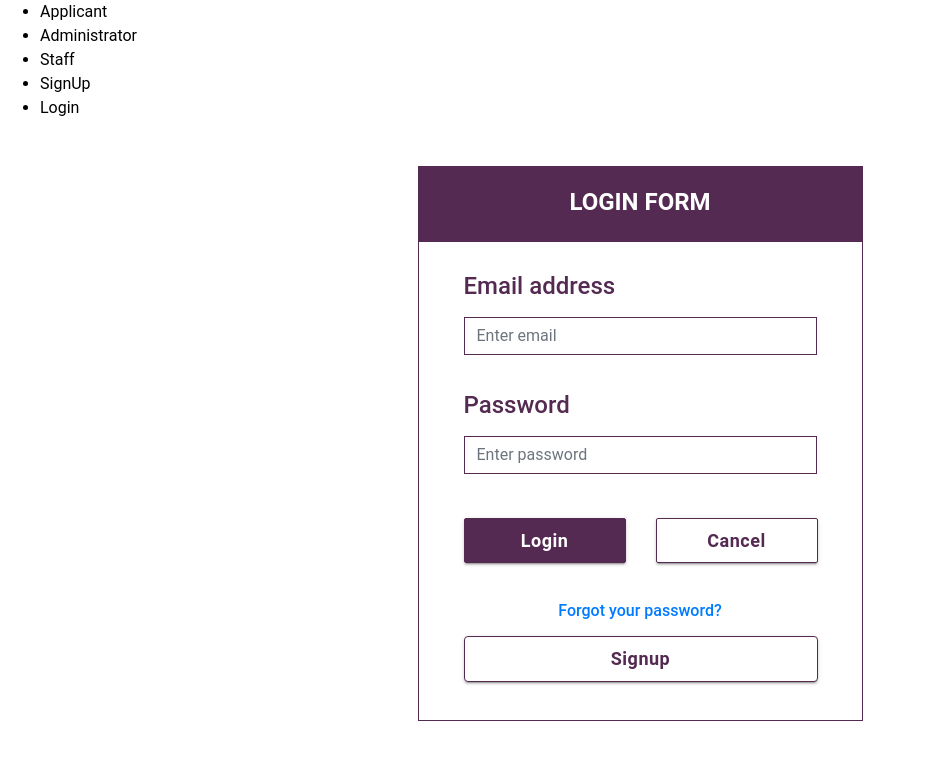
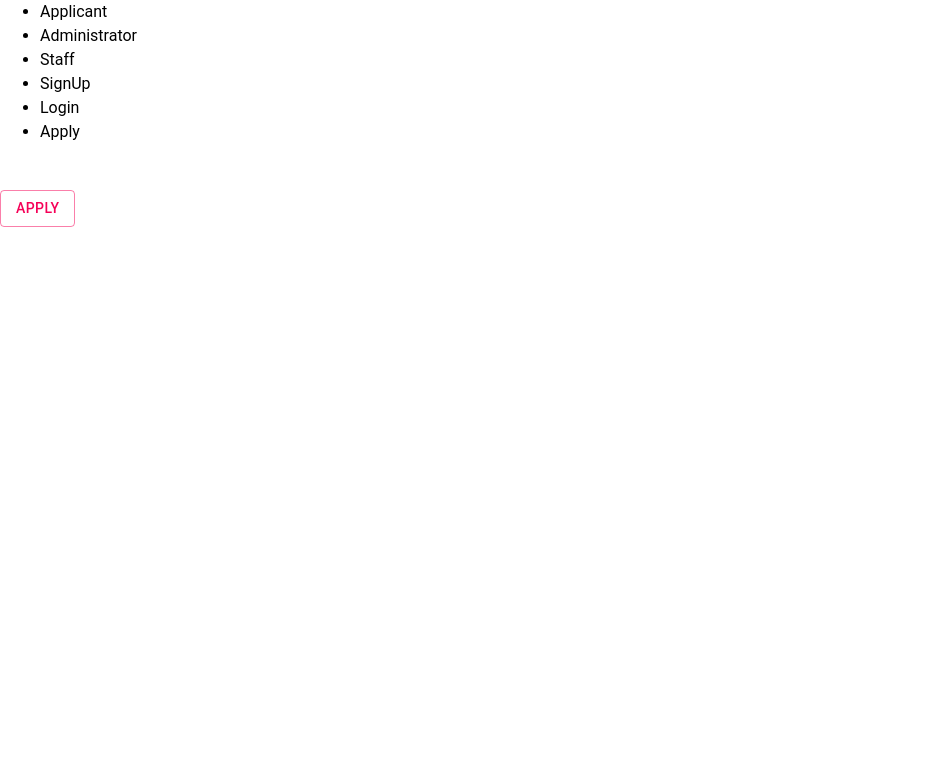
Before and after one commit to senjack/soap, a React (Create React App) app: page /apply in a window 1280 px wide. Before the commit this address led to /login. Shown: the top 760 px of the page, without its empty margins (0-926 px from the left). Built offline with nearby package versions, Linux system fonts and the light colour scheme.

Commit message:
Add AuthIndex and apply components

```diff
--- a/src/App.js
+++ b/src/App.js
@@ -2,6 +2,7 @@ import React from "react";
 import "./App.css";
 
 import home from "./components/Home";
+import apply from "./components/apply";
 import Nav from "./components/nav";
 import login from "./components/login";
 import LoginBody from "./components/LoginBody";
@@ -38,6 +39,7 @@ class App extends React.Component {
           <div className="vertical-spacing3"></div>
           <Switch>
             <Route path="/" exact component={home} />
+            <Route path="/apply" exact component={apply} />
             <Route path="/login" component={login} />
             <Route path="/signup" component={signup} />
             <Route path="/applicant" exact component={applicant} />
--- a/src/components/AuthForm1.js
+++ b/src/components/AuthForm1.js
@@ -14,11 +14,11 @@ class AuthForm1 extends React.Component {
       <div className="App">
         <div className="container">
           <div className="row">
-            <div className="col-lg-3"></div>
-            <div className="col-lg-6">
+            <div className="col-md-3"></div>
+            <div className="col-md-6">
               <div className="row">
-                <div className="col-lg-1"></div>
-                <div className="col-lg-10">
+                <div className="col-md-1"></div>
+                <div className="col-md-10">
                   <div>
                     <form>
                       <div className="Auth-form1-wrapper">
@@ -124,10 +124,10 @@ class AuthForm1 extends React.Component {
                     </form>
                   </div>
                 </div>
-                <div className="col-lg-1"></div>
+                <div className="col-md-1"></div>
               </div>
             </div>
-            <div id="col3" className="col-lg-3"></div>
+            <div id="col3" className="col-md-3"></div>
           </div>
         </div>
       </div>
--- /dev/null
+++ b/src/components/AuthIndex.js
@@ -0,0 +1,94 @@
+import React from 'react';
+import { withStyles } from '@material-ui/core/styles';
+import Button from '@material-ui/core/Button';
+import Dialog from '@material-ui/core/Dialog';
+import MuiDialogTitle from '@material-ui/core/DialogTitle';
+import MuiDialogContent from '@material-ui/core/DialogContent';
+import MuiDialogActions from '@material-ui/core/DialogActions';
+import IconButton from '@material-ui/core/IconButton';
+import CloseIcon from '@material-ui/icons/Close';
+import Typography from '@material-ui/core/Typography';
+
+const styles = theme => ({
+  root: {
+    margin: 0,
+    padding: theme.spacing(2),
+  },
+  closeButton: {
+    position: 'absolute',
+    right: theme.spacing(1),
+    top: theme.spacing(1),
+    color: theme.palette.grey[500],
+  },
+});
+
+const DialogTitle = withStyles(styles)(props => {
+  const { children, classes, onClose } = props;
+  return (
+    <MuiDialogTitle disableTypography className={classes.root}>
+      <Typography variant="h6">{children}</Typography>
+      {onClose ? (
+        <IconButton aria-label="close" className={classes.closeButton} onClick={onClose}>
+          <CloseIcon />
+        </IconButton>
+      ) : null}
+    </MuiDialogTitle>
+  );
+});
+
+const DialogContent = withStyles(theme => ({
+  root: {
+    padding: theme.spacing(2),
+  },
+}))(MuiDialogContent);
+
+const DialogActions = withStyles(theme => ({
+  root: {
+    margin: 0,
+    padding: theme.spacing(1),
+  },
+}))(MuiDialogActions);
+
+export default function CustomizedDialogs() {
+  const [open, setOpen] = React.useState(false);
+
+  const handleClickOpen = () => {
+    setOpen(true);
+  };
+  const handleClose = () => {
+    setOpen(false);
+  };
+
+  return (
+    <div>
+      <Button variant="outlined" color="secondary" onClick={handleClickOpen}>
+        Apply
+      </Button>
+      <Dialog onClose={handleClose} aria-labelledby="customized-dialog-title" open={open}>
+        <DialogTitle id="customized-dialog-title" onClose={handleClose}>
+          Modal title
+        </DialogTitle>
+        <DialogContent dividers>
+          <Typography gutterBottom>
+            Cras mattis consectetur purus sit amet fermentum. Cras justo odio, dapibus ac facilisis
+            in, egestas eget quam. Morbi leo risus, porta ac consectetur ac, vestibulum at eros.
+          </Typography>
+          <Typography gutterBottom>
+            Praesent commodo cursus magna, vel scelerisque nisl consectetur et. Vivamus sagittis
+            lacus vel augue laoreet rutrum faucibus dolor auctor.
+          </Typography>
+          <Typography gutterBottom>
+            Aenean lacinia bibendum nulla sed consectetur. Praesent commodo cursus magna, vel
+            scelerisque nisl consectetur et. Donec sed odio dui. Donec ullamcorper nulla non metus
+            auctor fringilla.
+          </Typography>
+        </DialogContent>
+        <DialogActions>
+          <Button onClick={handleClose} color="primary">
+            Save changes
+          </Button>
+        </DialogActions>
+      </Dialog>
+    </div>
+  );
+}
--- /dev/null
+++ b/src/components/apply.js
@@ -0,0 +1,13 @@
+import React from "react";
+import "../App.css";
+import AuthIndex from "./AuthIndex"
+
+function apply() {
+  return (
+    <div>
+      <AuthIndex />
+    </div>
+  );
+}
+
+export default apply;
--- a/src/components/nav.js
+++ b/src/components/nav.js
@@ -24,6 +24,9 @@ function Nav() {
         <Link style={listStyle} to="/login">
           <li>Login</li>
         </Link>
+        <Link style={listStyle} to="/apply">
+          <li>Apply</li>
+        </Link>
       </ul>
     </nav>
   );
```
Also changed, not shown: src/components/index.js (added, +12 -0 lines).
